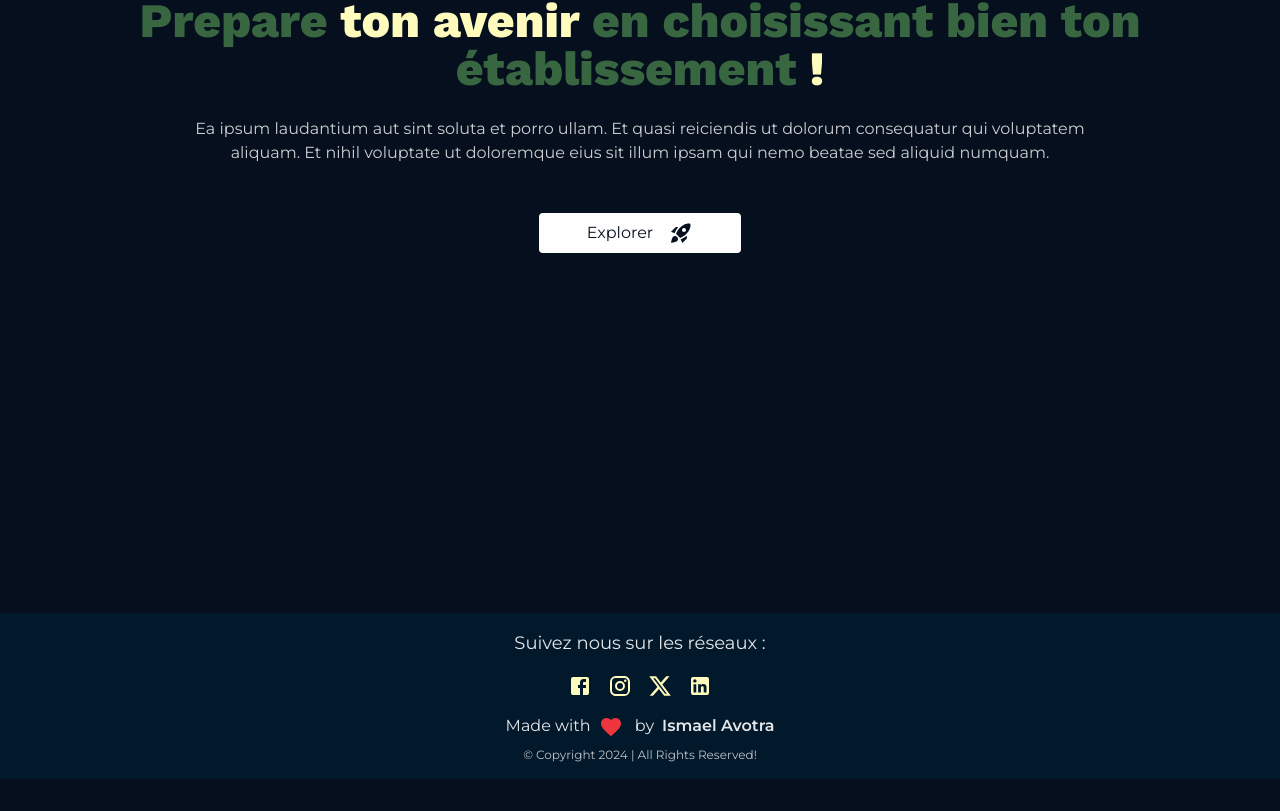
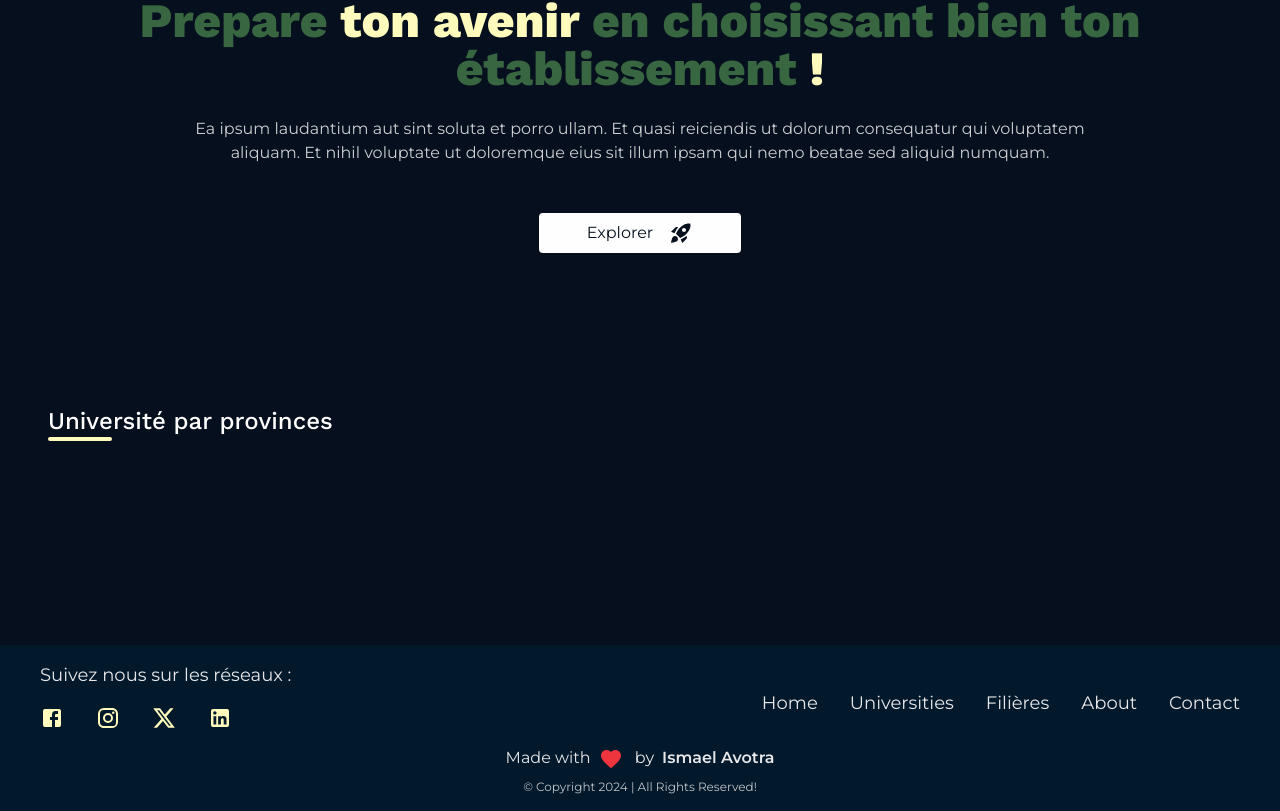
Before and after one commit to IsmaelAvotra/ny-hoaviko-front, a Next.js app: page / in a window 1280 px wide. Shown: the part 259-1070 px from the top of the page. Before the commit the page ends 1038 px from the top, so only its background shows below. Built offline with nearby package versions, Linux system fonts and the light colour scheme.

Commit message:
IAN: Responsive design for components

```diff
--- /dev/null
+++ b/src/app/components/home/ByProvince.tsx
@@ -0,0 +1,20 @@
+import React from 'react'
+import { Work_Sans } from 'next/font/google'
+
+const workSans = Work_Sans({ subsets: ['latin'] })
+
+const ByProvince = () => {
+  return (
+    <div className='px-4 sm:px-6 lg:px-8 xl:px-12 2xl:px-16'>
+      <h2
+        className={`relative text-xl xl:text-2xl font-medium ${workSans.className}`}
+      >
+        Université par provinces{' '}
+        <span className='bg-yellow rounded h-1 w-16 absolute left-0 -bottom-1'></span>{' '}
+      </h2>
+      <div className='content'></div>
+    </div>
+  )
+}
+
+export default ByProvince
--- a/src/app/components/Header.tsx
+++ b/src/app/components/home/Header.tsx
@@ -7,7 +7,7 @@ const workSans = Work_Sans({ subsets: ['latin'] })
 
 const Header = () => {
   return (
-    <div className='w-full min-h-[70vh] max-w-[1600px] mx-auto mt-4 sm:mt-8 flex items-center justify-center flex-col px-2 sm:px-8 xl:px-20'>
+    <div className='w-full min-h-[70vh] mt-4 sm:mt-8 flex items-center justify-center flex-col px-2 sm:px-8 xl:px-20'>
       <h1
         className={`font-extrabold ${workSans.className} text-green text-3xl sm:text-4xl xl:text-5xl text-center mb-4 lg:mb-6`}
       >
@@ -22,7 +22,7 @@ const Header = () => {
       </p>
       <Link
         href={'/about'}
-        className=' bg-white text-black cursor-pointer px-8 sm:px-12 py-2 rounded flex items-center gap-4'
+        className=' bg-white text-black cursor-pointer px-8 sm:px-12 py-2 rounded flex items-center gap-4 hover:text-green duration-500'
       >
         Explorer
         <RocketLaunchIcon />
--- /dev/null
+++ b/src/app/components/home/ProvinceCard.tsx
@@ -0,0 +1,7 @@
+import React from 'react'
+
+const ProvinceCard = () => {
+  return <div></div>
+}
+
+export default ProvinceCard
--- a/src/app/layouts/footer/Footer.tsx
+++ b/src/app/layouts/footer/Footer.tsx
@@ -6,11 +6,23 @@ import LinkedInIcon from '@mui/icons-material/LinkedIn'
 import FavoriteIcon from '@mui/icons-material/Favorite'
 import Link from 'next/link'
 
+const links: LinksInterface[] = [
+  { name: 'Home', link: '/' },
+  { name: 'Universities', link: '/' },
+  { name: 'Filières', link: '/' },
+  { name: 'About', link: '/about' },
+  { name: 'Contact', link: '/' },
+]
+
 const Footer = () => {
   return (
-    <div className='bg-[#02182B] text-[#fefefe]/90 px-2 py-4'>
-      <p className='text-center mb-4 text-lg'>Suivez nous sur les réseaux :</p>
-      <div className='socials flex text-[#FFFBBD] items-center justify-center gap-4 mb-4'>
+    <div className='bg-[#02182B] text-white/90 px-2 py-4'>
+      <div className='hidden lg:flex justify-between lg:px-8'>
+        <div>
+          <p className='text-center lg:text-start mb-4 text-lg'>
+            Suivez nous sur les réseaux :
+          </p>
+          <div className='socials flex text-yellow items-center lg:justify-start justify-center gap-4 lg:gap-8 mb-4'>
             <Link href={'/'}>
               <FacebookIcon />
             </Link>
@@ -24,10 +36,24 @@ const Footer = () => {
               <LinkedInIcon />
             </Link>
           </div>
+        </div>
+        <ul className={`hidden lg:flex items-center gap-8`}>
+          {links.map((link) => (
+            <Link
+              key={link.name}
+              href={link.link}
+              className='md:text-lg text-white/90 hover:text-yellow duration-500 active:text-yellow focus:text-yellow'
+            >
+              {link.name}
+            </Link>
+          ))}
+        </ul>
+      </div>
+
       <div className='flex items-center justify-center mb-2'>
         <p>
           Made with{' '}
-          <span className='mx-1 text-[#EE353E]'>
+          <span className='mx-1 text-red'>
             <FavoriteIcon />
           </span>
           <span className='mx-2'>by</span>
@@ -36,7 +62,7 @@ const Footer = () => {
           Ismael Avotra
         </Link>
       </div>
-      <p className='text-center text-xs text-[#fefefe]/75'>
+      <p className='text-center text-xs text-white/75'>
         © Copyright 2024 | All Rights Reserved!
       </p>
     </div>
--- a/src/app/layouts/navbar/Navbar.tsx
+++ b/src/app/layouts/navbar/Navbar.tsx
@@ -16,7 +16,7 @@ const links: LinksInterface[] = [
 const Navbar = () => {
   const [menuOpen, setMenuOpen] = useState(false)
   return (
-    <div className='bg-blackPurple z-[9999]'>
+    <div className='bg-blackPurple z-[999]'>
       <div className='px-4 sm:px-6 lg:px-12 py-2 flex items-center justify-between max-w-[1800px] mx-auto'>
         <div className='logo w-[48px] sm:w-[56px] h-auto'>
           <Image
--- a/src/app/page.tsx
+++ b/src/app/page.tsx
@@ -1,9 +1,11 @@
-import Header from './components/Header'
+import ByProvince from './components/home/ByProvince'
+import Header from './components/home/Header'
 
 export default function Home() {
   return (
-    <main className='flex min-h-screen flex-col items-center justify-between'>
+    <main className='min-h-screen ] max-w-[1600px] mx-auto'>
       <Header />
+      <ByProvince />
     </main>
   )
 }
```
Lines whose indentation alone changed are shown as unchanged.
